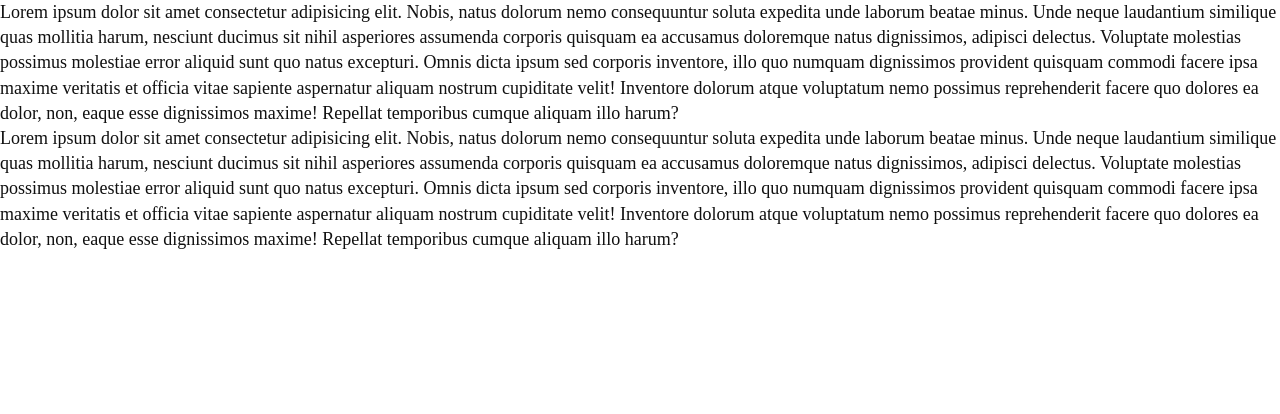
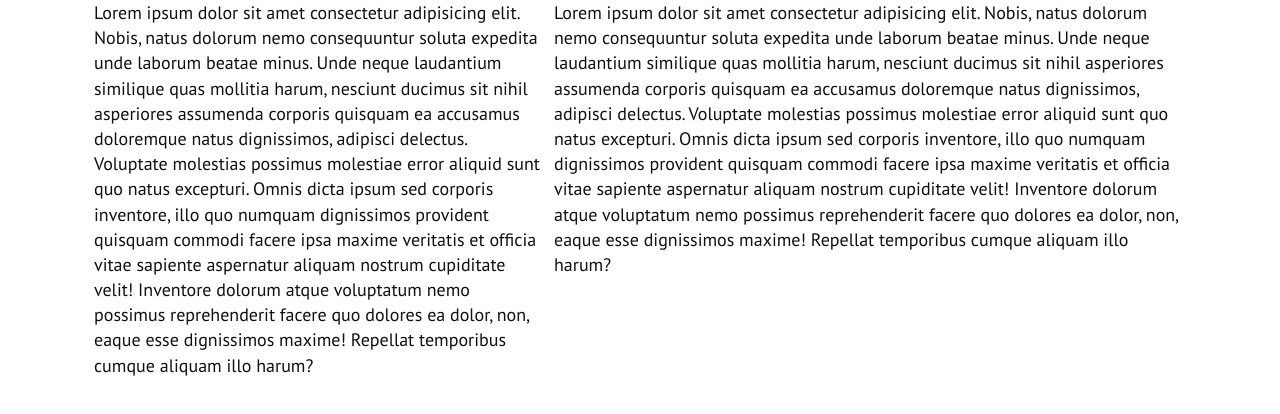
Before and after one commit to M-kos/avguro_task, a website built with webpack: page src/index.html in a window 1280 px wide. Built offline with nearby package versions, Linux system fonts and the light colour scheme; files whose address does not match are found by name.

Commit message:
Added types

```diff
--- a/src/scss/main.scss
+++ b/src/scss/main.scss
@@ -3,6 +3,7 @@
 @import "./utils/libs";
 @import "./utils/variables";
 @import "./utils/mixins";
+@import "./utils/grid";
 
 html {
     line-height: $mainLineHeight;
--- a/src/scss/utils/_fonts.scss
+++ b/src/scss/utils/_fonts.scss
@@ -1,12 +1,13 @@
 // Fonts
 @font-face {
-    font-family: 'IBMPlex';
-    src: url('../fonts/IBMPlexSerif.eot');
-    src: url('../fonts/IBMPlexSerif.eot?#iefix') format('embedded-opentype'),
-        url('../fonts/IBMPlexSerif.woff2') format('woff2'),
-        url('../fonts/IBMPlexSerif.woff') format('woff'),
-        url('../fonts/IBMPlexSerif.ttf') format('truetype'),
-        url('../fonts/IBMPlexSerif.svg#IBMPlexSerif') format('svg');
+    font-family: 'PTSans';
+    src: url('../fonts/PTSans-Regular.ttf');
     font-weight: normal;
     font-style: normal;
 }
+@font-face {
+    font-family: 'PTSans';
+    src: url('../fonts/PTSans-Bold.ttf');
+    font-weight: Bold;
+    font-style: normal;
+}
--- a/src/scss/utils/_variables.scss
+++ b/src/scss/utils/_variables.scss
@@ -1,5 +1,5 @@
 // Font
-$mainFont                : 'IBMPlex', serif;
+$mainFont                : 'PTSans', serif;
 
 // Size
 $mainFontColor           : #101010;
```
Also changed, not shown: src/fonts/PTSans-Bold.ttf (added), src/fonts/PTSans-Regular.ttf (added).
